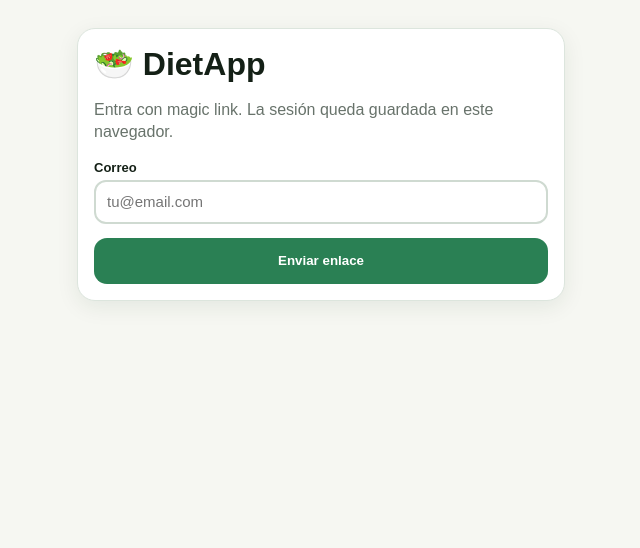
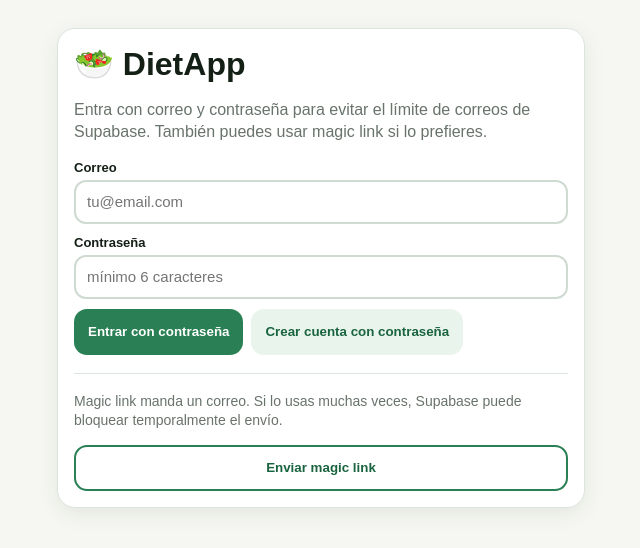
Before and after one commit to lizzr0977/dietAPP, a Next.js app: page /login in a window 1280 px wide. Shown: the top 548 px of the page, without its empty margins (319-959 px from the left). Built offline with nearby package versions, Linux system fonts and the light colour scheme; no server answers.

Commit message:
Update page.tsx

```diff
--- a/app/login/page.tsx
+++ b/app/login/page.tsx
@@ -1,5 +1,140 @@
 'use client';
-import {useState} from 'react'; import {supabase} from '@/lib/supabase';
-export default function Login(){const[email,setEmail]=useState('');const[sent,setSent]=useState(false);
-async function go(){const {error}=await supabase.auth.signInWithOtp({email,options:{emailRedirectTo:window.location.origin}}); if(error) alert(error.message); else setSent(true);}
-return <main className="shell" style={{maxWidth:520}}><div className="card"><h1>🥗 DietApp</h1><p>Entra con magic link. La sesión queda guardada en este navegador.</p><label>Correo</label><input value={email} onChange={e=>setEmail(e.target.value)} placeholder="tu@email.com"/><button className="btn" style={{width:'100%',marginTop:14}} onClick={go}>Enviar enlace</button>{sent&&<p className="notice">Revisa tu correo y abre el enlace.</p>}</div></main>}
+
+import { useState } from 'react';
+import { supabase } from '@/lib/supabase';
+
+export default function LoginPage() {
+  const [email, setEmail] = useState('');
+  const [password, setPassword] = useState('');
+  const [sent, setSent] = useState(false);
+  const [loading, setLoading] = useState(false);
+
+  async function loginMagic() {
+    if (!email.trim()) {
+      alert('Pon tu correo');
+      return;
+    }
+
+    setLoading(true);
+    const redirectTo = `${window.location.origin}`;
+    const { error } = await supabase.auth.signInWithOtp({
+      email: email.trim(),
+      options: { emailRedirectTo: redirectTo },
+    });
+    setLoading(false);
+
+    if (error) alert(error.message);
+    else setSent(true);
+  }
+
+  async function createAccount() {
+    if (!email.trim()) {
+      alert('Pon tu correo');
+      return;
+    }
+
+    if (!password || password.length < 6) {
+      alert('La contraseña debe tener mínimo 6 caracteres');
+      return;
+    }
+
+    setLoading(true);
+    const { error } = await supabase.auth.signUp({
+      email: email.trim(),
+      password,
+      options: {
+        emailRedirectTo: `${window.location.origin}`,
+      },
+    });
+    setLoading(false);
+
+    if (error) {
+      alert(error.message);
+      return;
+    }
+
+    alert('Cuenta creada. Si Supabase pide confirmación, revisa tu correo. Si no, ya puedes entrar con contraseña.');
+  }
+
+  async function loginPassword() {
+    if (!email.trim()) {
+      alert('Pon tu correo');
+      return;
+    }
+
+    if (!password) {
+      alert('Pon tu contraseña');
+      return;
+    }
+
+    setLoading(true);
+    const { error } = await supabase.auth.signInWithPassword({
+      email: email.trim(),
+      password,
+    });
+    setLoading(false);
+
+    if (error) {
+      alert(error.message);
+      return;
+    }
+
+    window.location.href = '/';
+  }
+
+  return (
+    <main className="shell" style={{ maxWidth: 560 }}>
+      <div className="card">
+        <h1>🥗 DietApp</h1>
+
+        <p>
+          Entra con correo y contraseña para evitar el límite de correos de Supabase.
+          También puedes usar magic link si lo prefieres.
+        </p>
+
+        <label>Correo</label>
+        <input
+          value={email}
+          onChange={(e) => setEmail(e.target.value)}
+          placeholder="tu@email.com"
+          autoComplete="email"
+        />
+
+        <label>Contraseña</label>
+        <input
+          value={password}
+          onChange={(e) => setPassword(e.target.value)}
+          placeholder="mínimo 6 caracteres"
+          type="password"
+          autoComplete="current-password"
+        />
+
+        <div className="actions">
+          <button className="btn" onClick={loginPassword} disabled={loading}>
+            Entrar con contraseña
+          </button>
+
+          <button className="btn secondary" onClick={createAccount} disabled={loading}>
+            Crear cuenta con contraseña
+          </button>
+        </div>
+
+        <hr style={{ border: 0, borderTop: '1px solid var(--line)', margin: '18px 0' }} />
+
+        <p className="muted">
+          Magic link manda un correo. Si lo usas muchas veces, Supabase puede bloquear temporalmente el envío.
+        </p>
+
+        <button className="btn outline" style={{ width: '100%' }} onClick={loginMagic} disabled={loading}>
+          Enviar magic link
+        </button>
+
+        {sent && (
+          <p className="notice">
+            Revisa tu correo. Abre el enlace más nuevo desde este mismo navegador.
+          </p>
+        )}
+      </div>
+    </main>
+  );
+}
```
